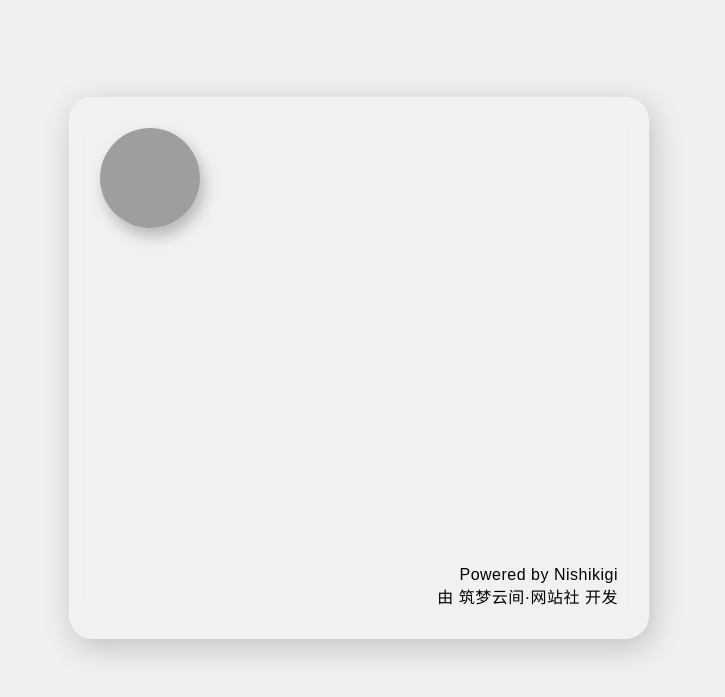
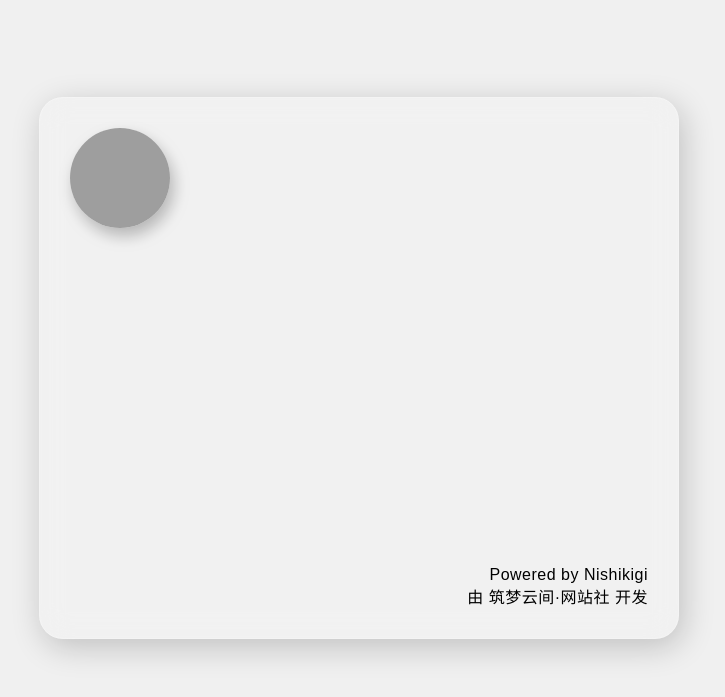
Before and after one commit to sx120609/Nishikigi, a Python web app: template templates/normal.html in a window 1280 px wide. Shown: the top 697 px of the page, without its empty margins (9-734 px from the left). Run offline with Jinja, Linux system fonts and the light colour scheme; the template is opened without the code that fills it, so the values that code supplies are empty; grey boxes are pictures that could not be loaded.

```diff
--- a/templates/anonymous.html
+++ b/templates/anonymous.html
@@ -16,7 +16,7 @@
         .card {
             display: flex;
             flex-direction: column;
-            margin: 70px;
+            margin: 40px;
             padding: 30px;
             width: 100%;
             min-height: 480px;
--- a/templates/normal.html
+++ b/templates/normal.html
@@ -16,7 +16,7 @@
         .card {
             display: flex;
             flex-direction: column;
-            margin: 70px;
+            margin: 40px;
             padding: 30px;
             width: 100%;
             min-height: 480px;
```
